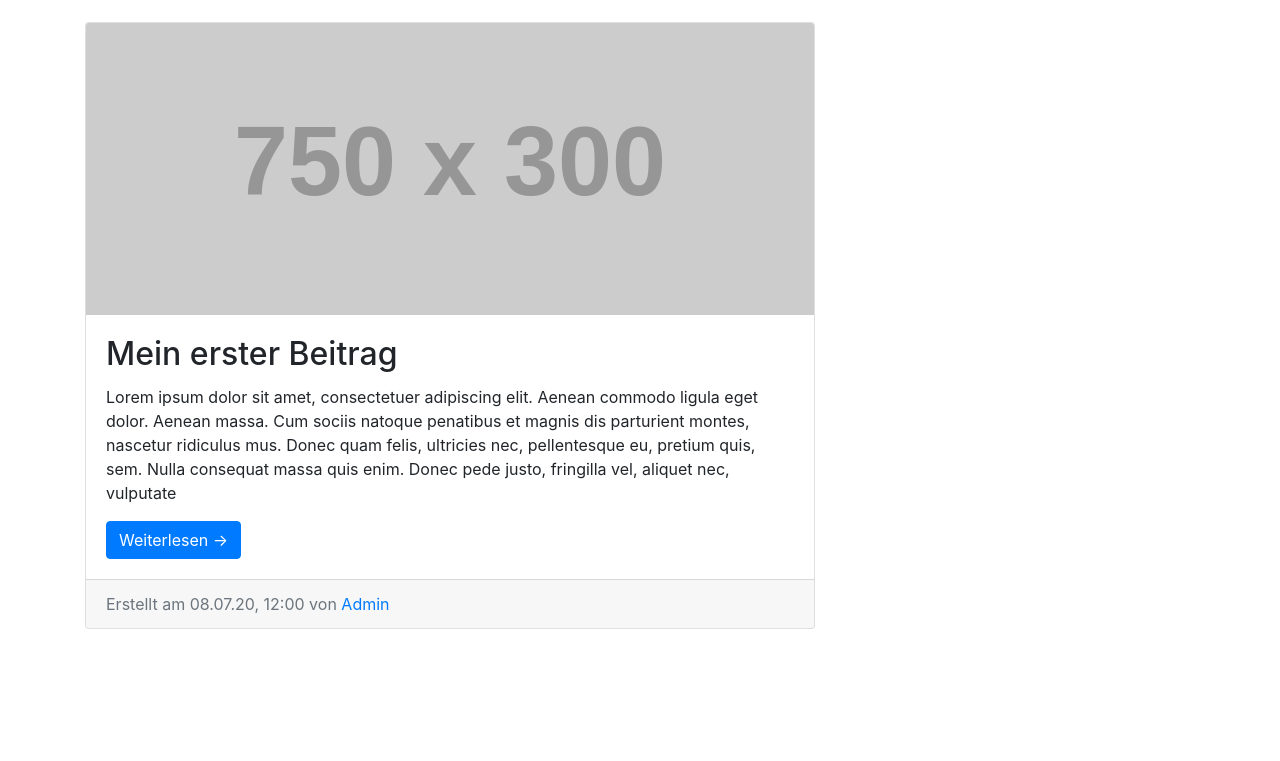
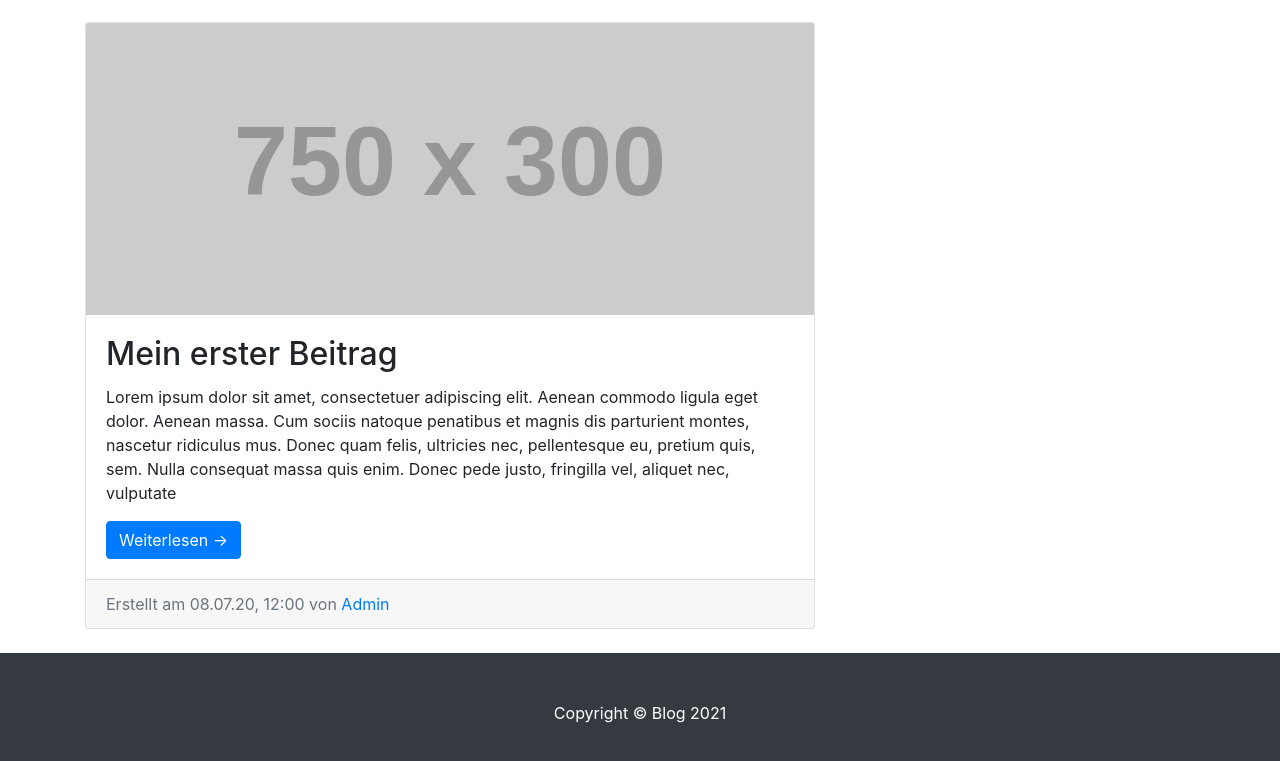
Before and after one commit to dmotroy/blog, an Angular app: page / in a window 1280 px wide. Shown: the part 2652-3413 px from the top of the page. Before the commit the page ends 3305 px from the top, so only its background shows below. Built offline with nearby package versions, Linux system fonts and the light colour scheme.

Commit message:
add footer

```diff
--- /dev/null
+++ b/src/app/_templates/footer/footer.component.html
@@ -0,0 +1,5 @@
+<footer class="py-5 bg-dark">
+  <div class="container">
+    <p class="m-0 text-center text-white">Copyright &copy; Blog 2021</p>
+  </div>
+</footer>
--- /dev/null
+++ b/src/app/_templates/footer/footer.component.ts
@@ -0,0 +1,15 @@
+import { Component, OnInit } from '@angular/core';
+
+@Component({
+  selector: 'app-footer',
+  templateUrl: './footer.component.html',
+  styleUrls: ['./footer.component.sass']
+})
+export class FooterComponent implements OnInit {
+
+  constructor() { }
+
+  ngOnInit(): void {
+  }
+
+}
--- a/src/app/app.component.html
+++ b/src/app/app.component.html
@@ -1,4 +1,5 @@
 <app-navigation></app-navigation>
+
 <div class="container">
   <div class="row">
     <div class="col-md-8">
@@ -9,3 +10,5 @@
     </div>
   </div>
 </div>
+
+<app-footer></app-footer>
--- a/src/app/app.module.ts
+++ b/src/app/app.module.ts
@@ -14,6 +14,7 @@ import { FormsModule } from '@angular/forms';
 import { SidebarComponent } from './_templates/sidebar/sidebar.component';
 import { NewBlogPostPageComponent } from './pages/new-blog-post-page/new-blog-post-page.component';
 import { BlogPostCommentsPageComponent } from './pages/blog-post-comments-page/blog-post-comments-page.component';
+import { FooterComponent } from './_templates/footer/footer.component';
 
 @NgModule({
   declarations: [
@@ -26,7 +27,8 @@ import { BlogPostCommentsPageComponent } from './pages/blog-post-comments-page/b
     BlogPostCommentFormComponent,
     SidebarComponent,
     NewBlogPostPageComponent,
-    BlogPostCommentsPageComponent
+    BlogPostCommentsPageComponent,
+    FooterComponent
   ],
   imports: [
     BrowserModule,
```
Also changed, not shown: src/app/_templates/footer/footer.component.sass (added).
